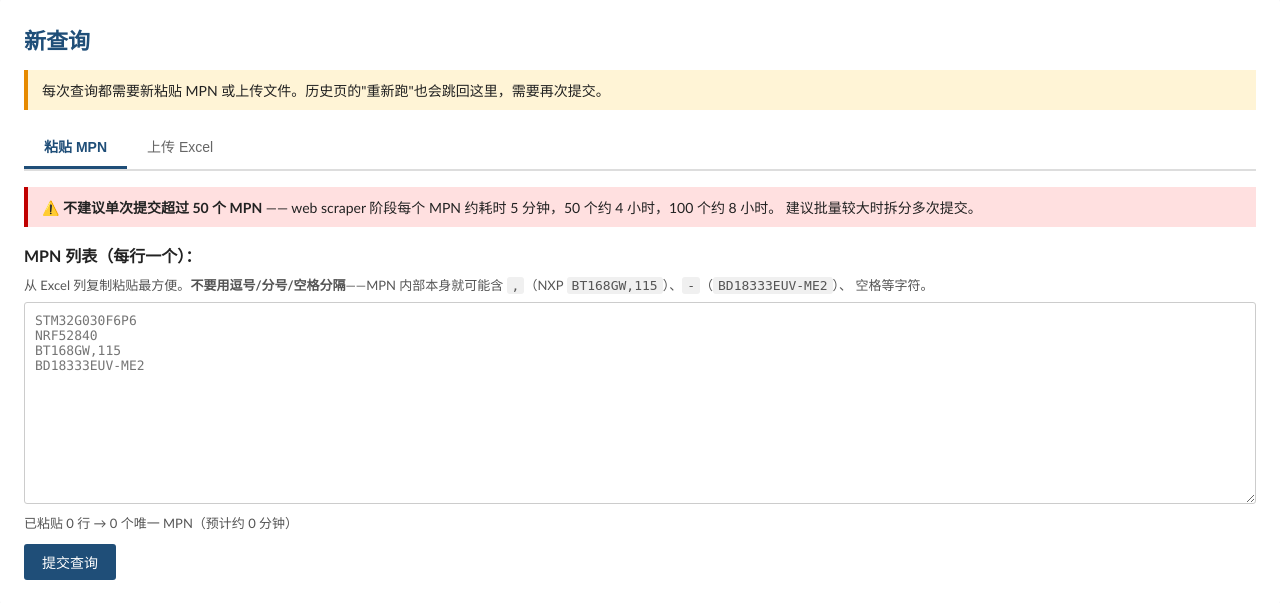
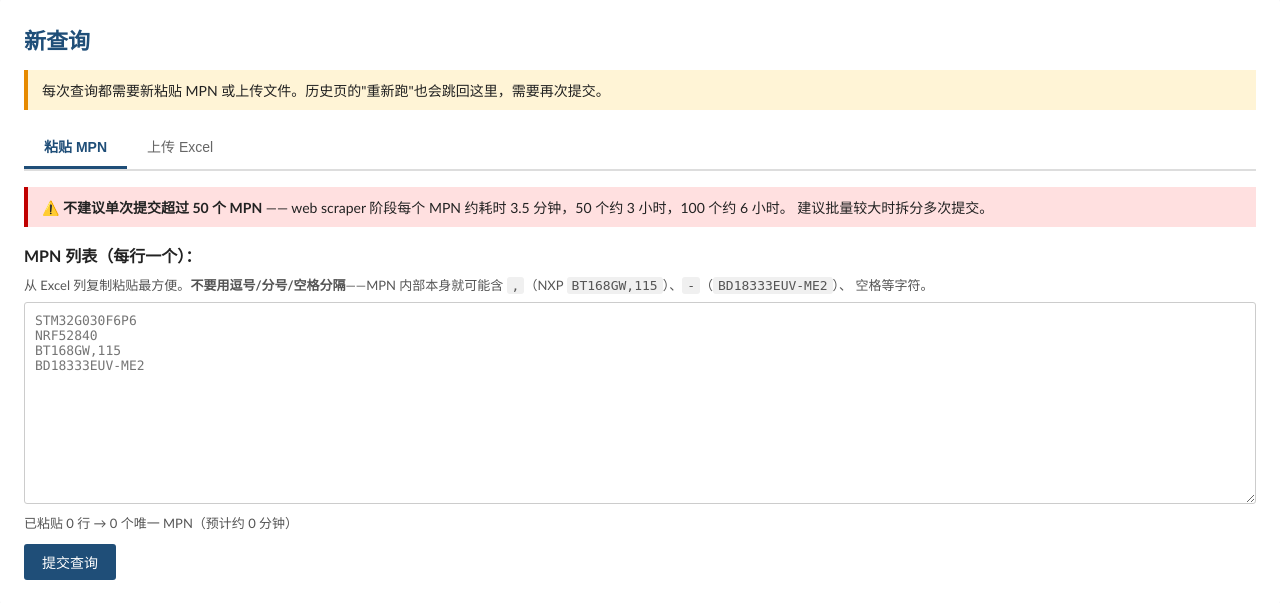
Before and after one commit to Guoh05/Chip_stock_info_collection_agent, a FastAPI app: page /query in a window 1280 px wide. Shown: the part 63-666 px from the top of the page. Run offline with FastAPI, Linux system fonts and the light colour scheme.

Commit message:
webapp: lower per-MPN ETA estimate 5 → 3.5 min
3-way parallel scraper (commit 0ef30b1) measured ~3.3 min/MPN in
cloud (4-MPN prod run), vs the old --sequential 5 min assumption.
Updates the run-page ETA box, the query-page volume warning
(50→~3h, 100→~6h), and the live MPN counter (uniq*3.5, rounded).
SECONDS_PER_MPN_ESTIMATE 300 → 210.

Co-Authored-By: Claude Opus 4.8 <noreply@anthropic.com>

```diff
--- a/webapp/templates/query.html
+++ b/webapp/templates/query.html
@@ -18,7 +18,7 @@
 
 <div class="mpn-volume-warn">
     ⚠️ <strong>不建议单次提交超过 50 个 MPN</strong> ——
-    web scraper 阶段每个 MPN 约耗时 5 分钟，50 个约 4 小时，100 个约 8 小时。
+    web scraper 阶段每个 MPN 约耗时 3.5 分钟，50 个约 3 小时，100 个约 6 小时。
     建议批量较大时拆分多次提交。
 </div>
 
@@ -77,7 +77,7 @@ function updateMpnCount() {
     const total = lines.length;
     const uniq = unique.length;
     const dup = total - uniq;
-    const mins = uniq * 5;
+    const mins = Math.round(uniq * 3.5);
     let msg = `已粘贴 ${total} 行 → ${uniq} 个唯一 MPN（预计约 ${mins} 分钟）`;
     if (dup > 0) msg += ` · 已自动去除 ${dup} 个重复`;
     counterEl.textContent = msg;
--- a/webapp/templates/run.html
+++ b/webapp/templates/run.html
@@ -37,7 +37,7 @@
 
 <div class="estimated-time" id="eta-box" style="display:{{ 'none' if queue_position > 0 else 'block' }};">
     ⏱ 预计运行时间：约 <strong>{{ estimated_minutes }} 分钟</strong>
-    （按 {{ n_mpns }} 个 MPN × 5 分钟估算；实际 scraper 阶段可能略长，本页面会自动更新进度）
+    （按 {{ n_mpns }} 个 MPN × 3.5 分钟估算；实际 scraper 阶段可能略长，本页面会自动更新进度）
 </div>
 
 <div id="phases-box" class="phases" style="display:{{ 'none' if queue_position > 0 else 'block' }};">
```
Also changed, not shown: webapp/app/routers/runs.py (+4 -3 lines).
